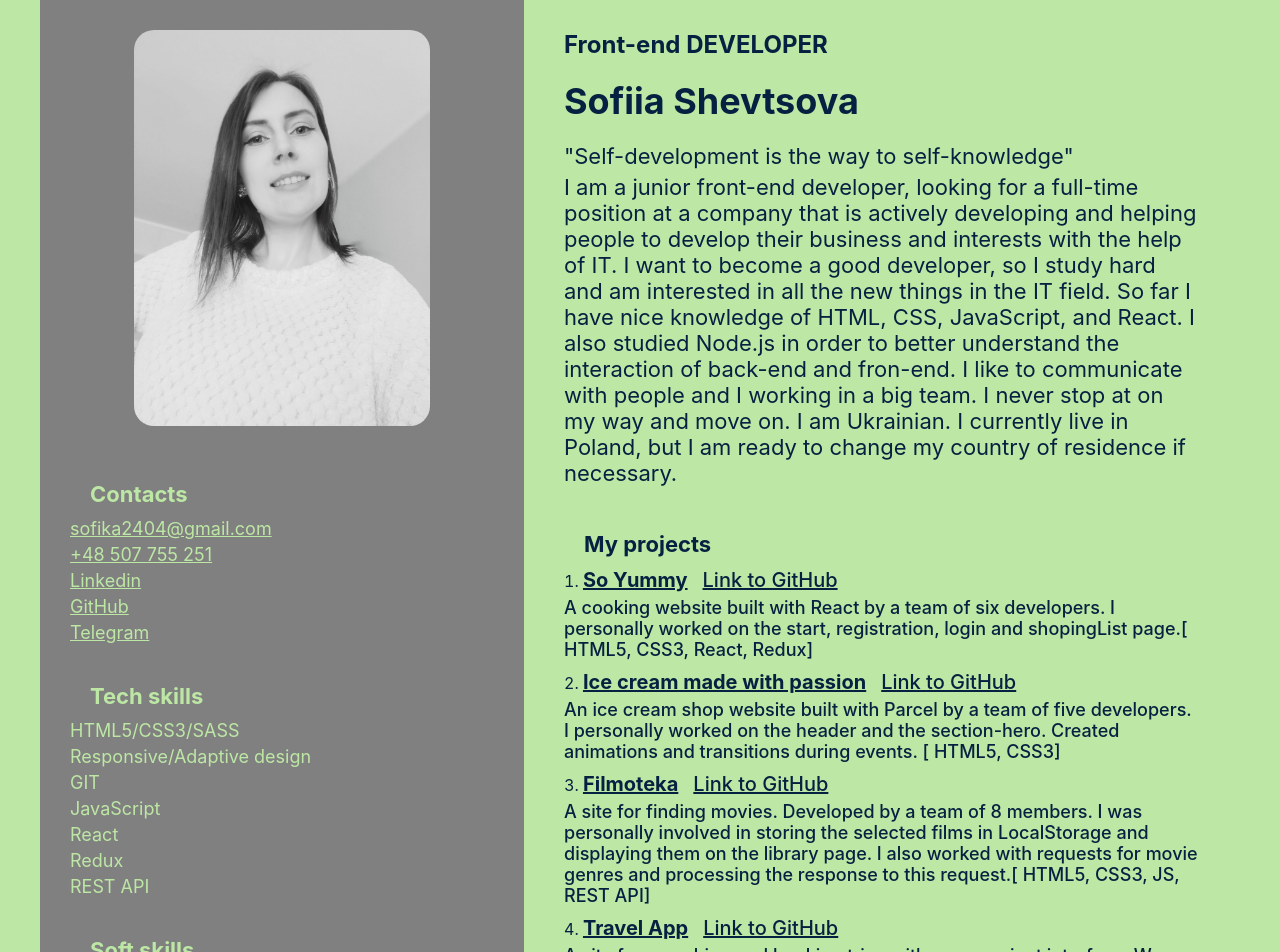
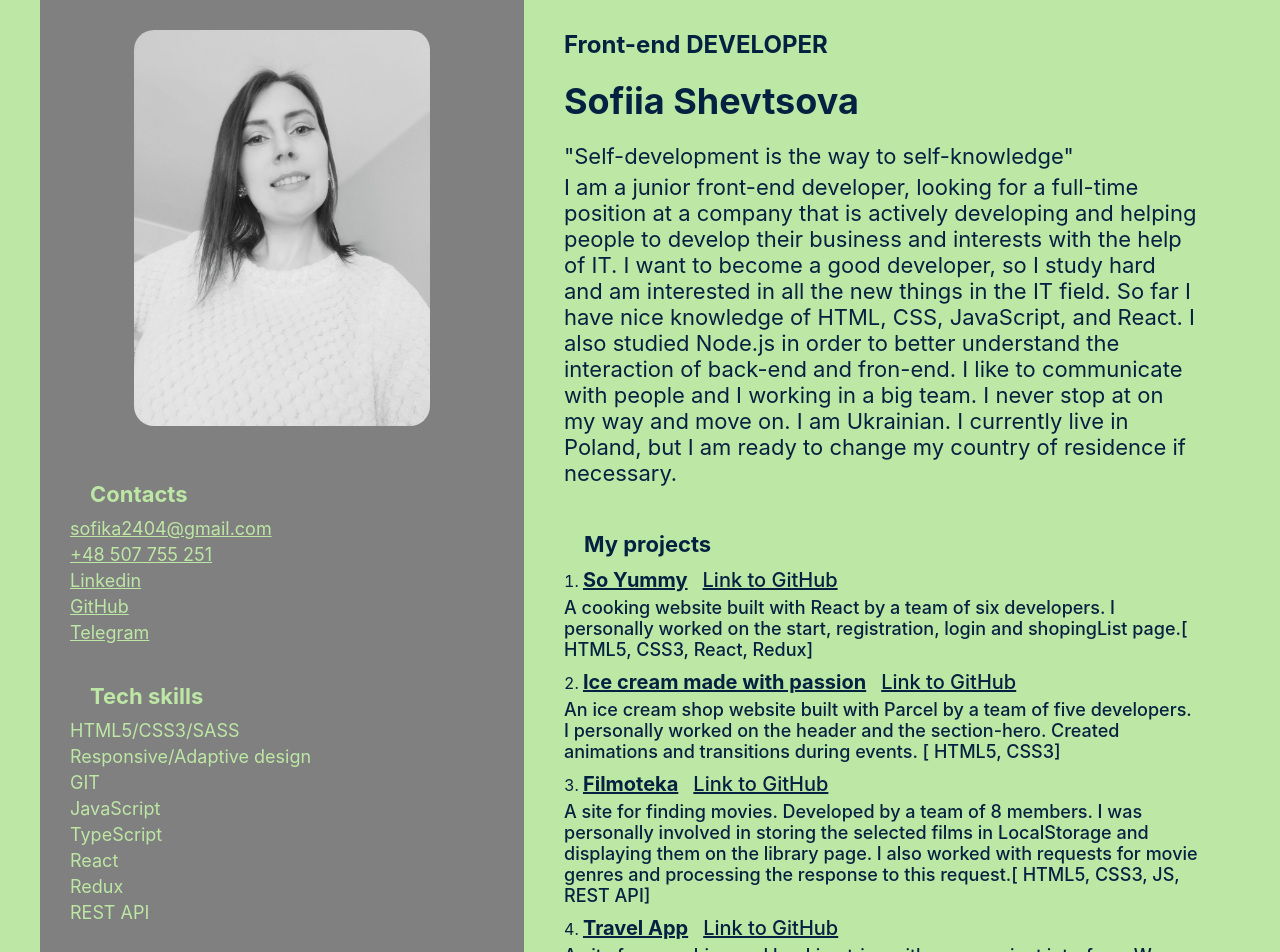
Before and after one commit to SofiiaShevtsova/resume, a React (Create React App) app: page / in a window 1280 px wide. Shown: the top 952 px of the page. Built offline with nearby package versions, Linux system fonts and the light colour scheme.

Commit message:
add skill to tech skills

```diff
--- a/src/CV/TechSkills.jsx
+++ b/src/CV/TechSkills.jsx
@@ -8,6 +8,7 @@ const Skills = props => {
     'Responsive/Adaptive design',
     'GIT',
     'JavaScript',
+    'TypeScript',
     'React',
     'Redux',
     'REST API',
```
